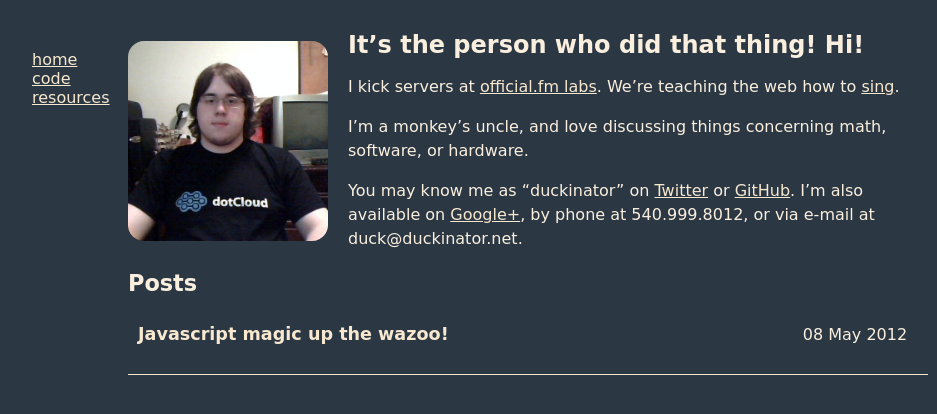
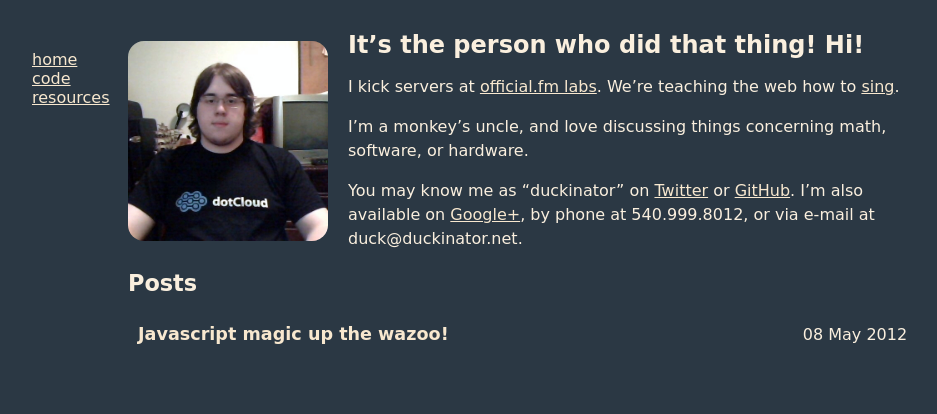
Before and after one commit to Dindows-Systems/duckinator.net, a Jekyll site: the page built from index.html, in a window 1280 px wide. Shown: the top 414 px of the page, without its empty margins (192-1129 px from the left). Built offline with Jekyll 4.4.1, drawn with Linux system fonts in a browser that asks for light colours; Markdown is read by kramdown in place of the engine named in the settings; the list of posts is cut into pages by our own code.

Commit message:
Fix pagination a bit more.

```diff
--- a/css/main.css
+++ b/css/main.css
@@ -171,7 +171,7 @@
 }
 
 #pagination {
-	margin-top: 20px;
+	padding-top: 20px;
 	border-top-width: 1px;
 }
 
--- a/index.html
+++ b/index.html
@@ -17,6 +17,7 @@
 
 </ul>
 
+{% if paginator.previous_page or paginator.next_page %}
 <!-- Pagination links -->
 <div id="pagination">
   {% if paginator.previous_page %}
@@ -27,3 +28,4 @@
     <a href="/page{{paginator.next_page}}" class="next">Next</a>
   {% endif %}
 </div>
+{% endif %}
```
